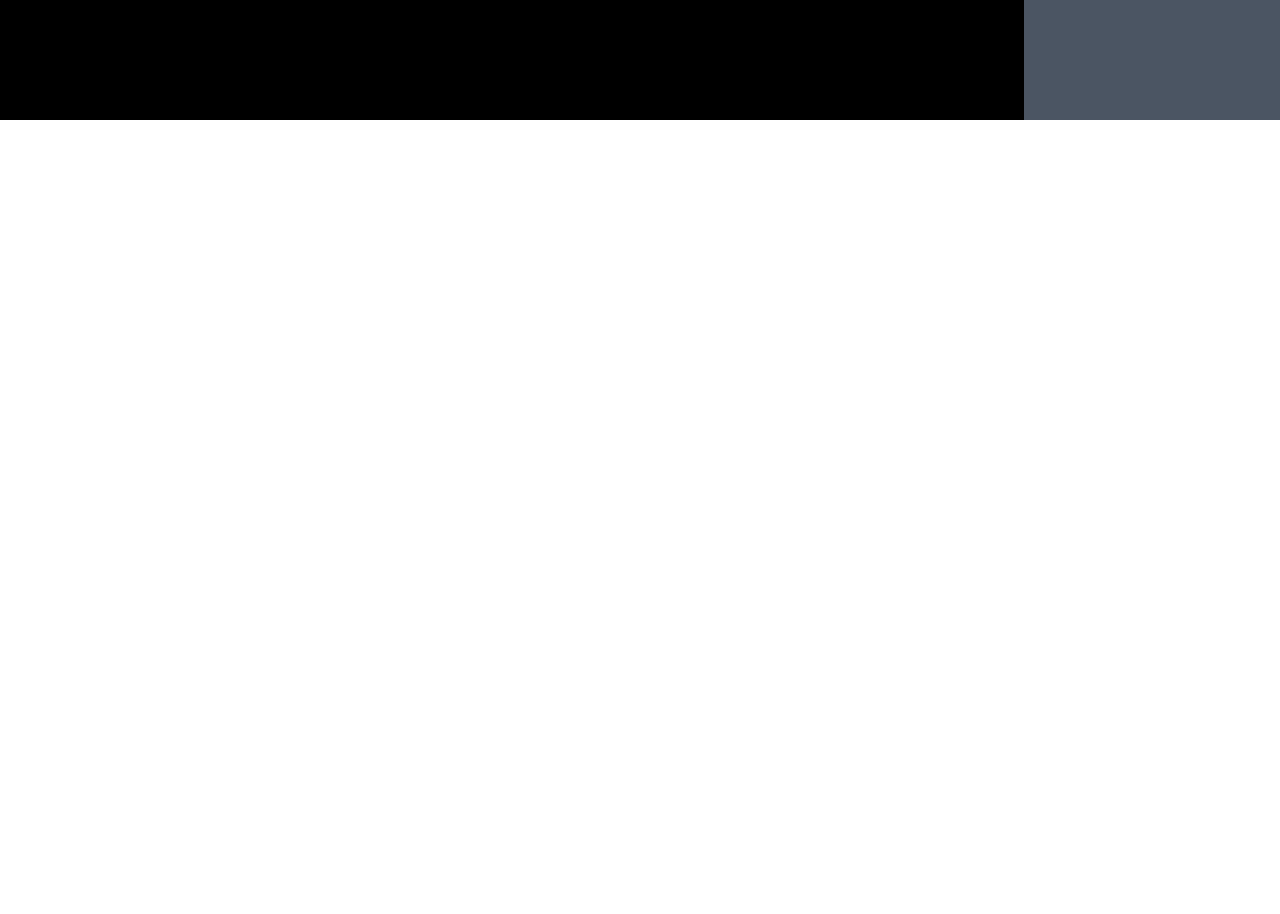
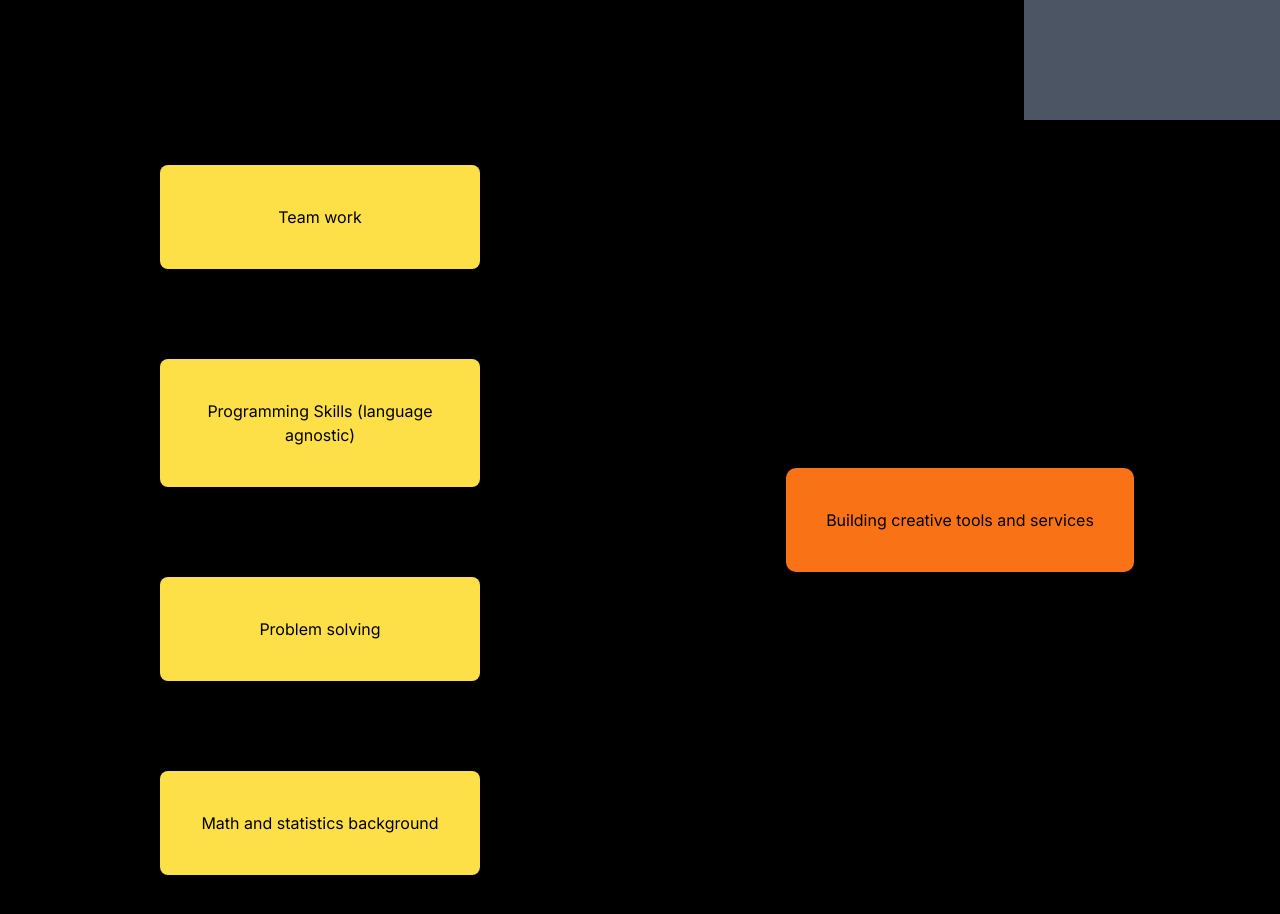
Before and after one commit to SirSaleh/Portfolio, a Next.js app: page / in a window 1280 px wide. Shown: the part 680-1594 px from the top of the page. Before the commit the page ends 800 px from the top, so only its background shows below. Built offline with nearby package versions, Linux system fonts and the light colour scheme.

Commit message:
Add working strategy page

```diff
--- a/src/app/globals.css
+++ b/src/app/globals.css
@@ -42,4 +42,7 @@ body {
   border-radius: 10px;
   padding: 0.25rem;
   transition: opacity 1s ease;
+  transition: transform 1s ease;
+
+  text-align: center;
 }
--- a/src/app/page.tsx
+++ b/src/app/page.tsx
@@ -2,11 +2,13 @@
 import Image from "next/image";
 import FirstPage from "./special components/first_page";
 import { useEffect } from "react";
+import WorkingStrategyPage from "./special components/working_strategy_page";
 
 export default function Home() {
   return (
     <main>
       <FirstPage></FirstPage>
+      <WorkingStrategyPage></WorkingStrategyPage>
     </main>
   );
 }
--- /dev/null
+++ b/src/app/special components/working_strategy_page.tsx
@@ -0,0 +1,58 @@
+"use client"
+
+import PortfolioSinglePager from "../common_components/portfolio_single_pager"
+import SkillItem from "../common_components/SkillItem";
+import { useEffect } from 'react';
+import { animateBrick } from "../utils/animations";
+
+interface WorkingStrategyProps {
+}
+
+export default function WorkingStrategyPage(props: WorkingStrategyProps) {
+
+    useEffect(() => {
+      let isAnimated = false;
+      window.addEventListener("scroll", function() {
+        const pageWrapperElement = document.getElementById('base_working_strategy');
+        if (pageWrapperElement){
+          if(window.scrollY >(pageWrapperElement.offsetHeight - pageWrapperElement.offsetTop / 2)){
+            if (!isAnimated){
+              isAnimated = true;
+              const base_delay = 500;
+              const wrapperElement = document.getElementById('soft_skill_holder');
+              if (wrapperElement) {
+                animateBrick(wrapperElement, base_delay);
+              }
+              const targetElement = document.getElementById('target_element_holder');
+              if (targetElement) {
+                animateBrick(targetElement, base_delay*5);
+              }
+            }
+          }
+        }
+      });
+    }, []);
+
+    return (
+    <PortfolioSinglePager>
+        <div id="base_working_strategy" className="flex justify-evenly relative flex-col md:flex-row justify-center w-full h-screen bg-black">
+          <div id="soft_skill_holder" className="flex flex-row md:flex-col flex-wrap justify-center  w-screen md:w-1/2 [&_*]:opacity-0 [&_*]:m-auto [&_*]:rounded-lg">
+            <SkillItem classNames="!p-10 !bg-yellow-300 w-screen md:w-1/2">Team work</SkillItem>
+            <SkillItem classNames="!p-10 !bg-yellow-300 w-screen md:w-1/2">Programming Skills (language agnostic) </SkillItem>
+            <SkillItem classNames="!p-10 !bg-yellow-300 w-screen md:w-1/2">Problem solving</SkillItem>
+            <SkillItem classNames="!p-10 !bg-yellow-300 w-screen md:w-1/2">Math and statistics background</SkillItem>
+          </div>
+          <div>
+            <div>
+
+            </div>
+          </div>
+          <div id="target_element_holder" className="flex flex-wrap justify-center content-center w-screen md:w-1/2 [&_*]:opacity-0">
+            <SkillItem classNames="!p-10 !bg-orange-500">Building creative tools
+and services
+            </SkillItem>
+          </div>
+        </div>
+    </PortfolioSinglePager>
+  );
+}
```
